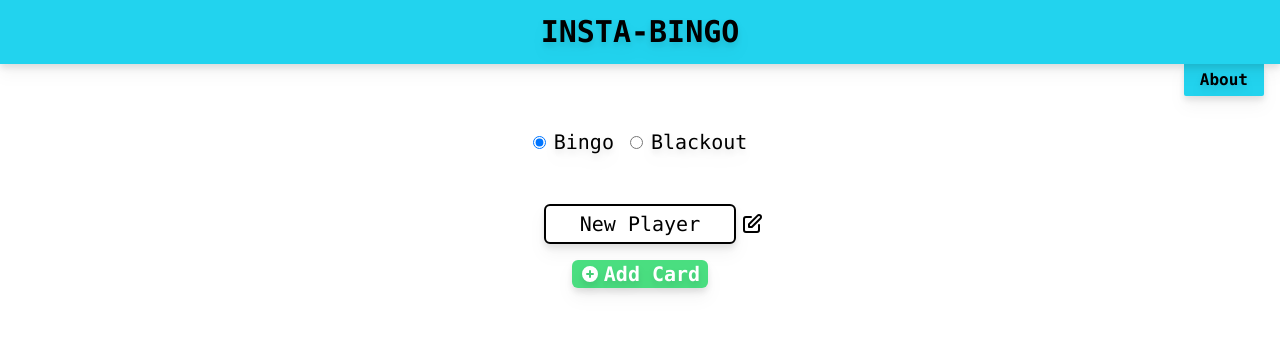
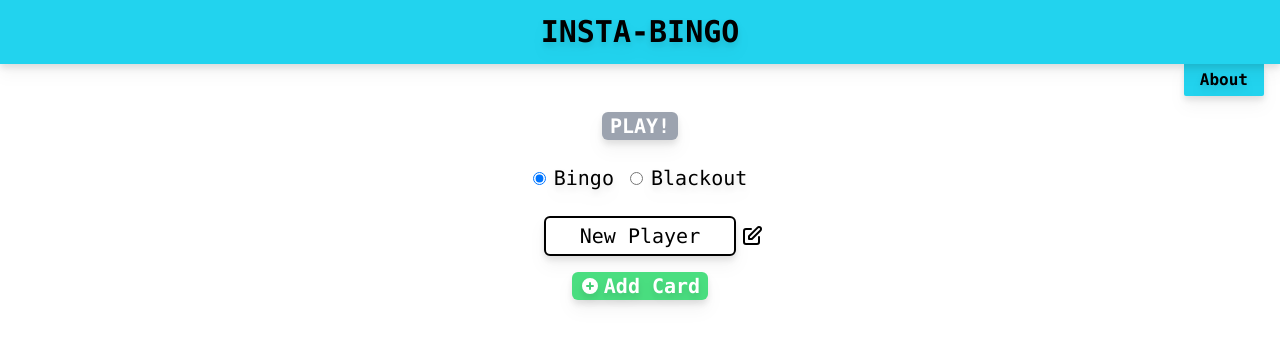
Before and after one commit to Joshawott64/insta-bingo, a React (Vite) app: page / in a window 1280 px wide. Shown: the top 346 px of the page. Built offline with nearby package versions, Linux system fonts and the light colour scheme.

Commit message:
milestone commit

```diff
--- a/src/App.jsx
+++ b/src/App.jsx
@@ -58,7 +58,7 @@ function App() {
   ));
 
   return (
-    <div className="flex flex-col h-svh w-screen justify-start font-mono">
+    <div className="flex flex-col min-h-svh w-screen justify-start pb-8 font-mono">
       <Navbar showAbout={showAbout} setShowAbout={setShowAbout} />
       <div className="absolute z-40 w-full pt-16">
         {showAbout && <About />}
@@ -80,10 +80,16 @@ function App() {
         />
       )}
       {!showGameOverlay && (
-        <div className="flex flex-col gap-y-12 justify-start place-items-center pt-16 text-xl mx-4">
-          {allBingoCards.length > 0 && (
-            <button onClick={() => setShowGameOverlay(true)}>PLAY</button>
-          )}
+        <div className="flex flex-col gap-y-6 justify-start place-items-center h-full w-full pt-12 text-xl">
+          <button
+            className={`flex flex-row gap-x-1 px-2 place-items-center rounded-md text-white font-bold drop-shadow-lg transition-all duration-200 ${
+              allBingoCards.length > 0 ? "bg-green-400" : "bg-gray-400"
+            }`}
+            disabled={allBingoCards.length === 0}
+            onClick={() => setShowGameOverlay(true)}
+          >
+            PLAY!
+          </button>
           <div className="flex flex-row gap-x-4">
             <div className="flex flex-row gap-x-2 place-items-center">
               <input
@@ -125,7 +131,7 @@ function App() {
               <p className="drop-shadow-lg">Add Card</p>
             </button>
           </div>
-          <div className="flex flex-col justify-center place-items-center w-full">
+          <div className="flex flex-col gap-y-4 justify-start place-items-center h-[360px] w-full py-2 overflow-y-scroll">
             {cardElements}
           </div>
         </div>
--- a/src/components/game/GameOverlay.jsx
+++ b/src/components/game/GameOverlay.jsx
@@ -203,7 +203,7 @@ const GameOverlay = ({
   ));
 
   return (
-    <div>
+    <div className="flex flex-col h-full w-full pt-12">
       {showWinner && (
         <WinnerCard
           winningCard={winningCard}
@@ -216,7 +216,10 @@ const GameOverlay = ({
           gameMode={gameMode}
         />
       )}
-      <h1>GAME OVERLAY</h1>
+      <div className="flex flex-row">
+        <div className="flex flex-col">{cardElements}</div>
+        <GameLog logText={logText} />
+      </div>
       {!startGame && gameMode === "bingo" && (
         <button
           onClick={() => {
@@ -244,8 +247,6 @@ const GameOverlay = ({
       {startGame && gameMode === "blackout" && (
         <button onClick={() => runManualBlackout(index)}>NEXT NUMBER</button>
       )}
-      {cardElements}
-      <GameLog logText={logText} />
     </div>
   );
 };
--- a/src/components/navbar/Navbar.jsx
+++ b/src/components/navbar/Navbar.jsx
@@ -1,7 +1,9 @@
 const Navbar = () => {
   return (
     <div className="relative z-50 flex h-16 w-full justify-center place-items-center bg-cyan-400 drop-shadow-lg">
-      <p className="font-bold text-3xl drop-shadow-lg">INSTA-BINGO</p>
+      <p className="font-bold text-3xl text-center drop-shadow-lg">
+        INSTA-BINGO
+      </p>
     </div>
   );
 };
```
